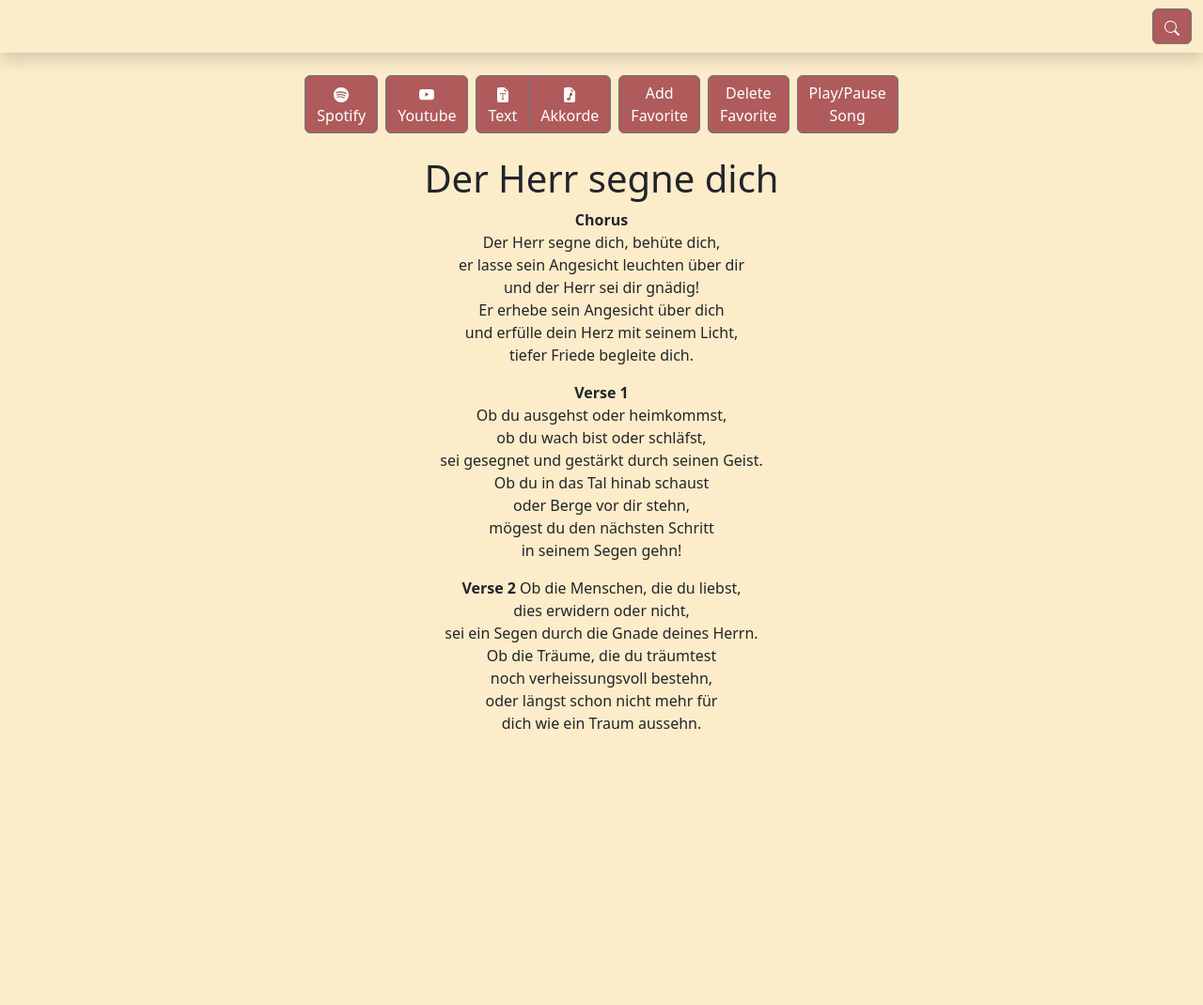
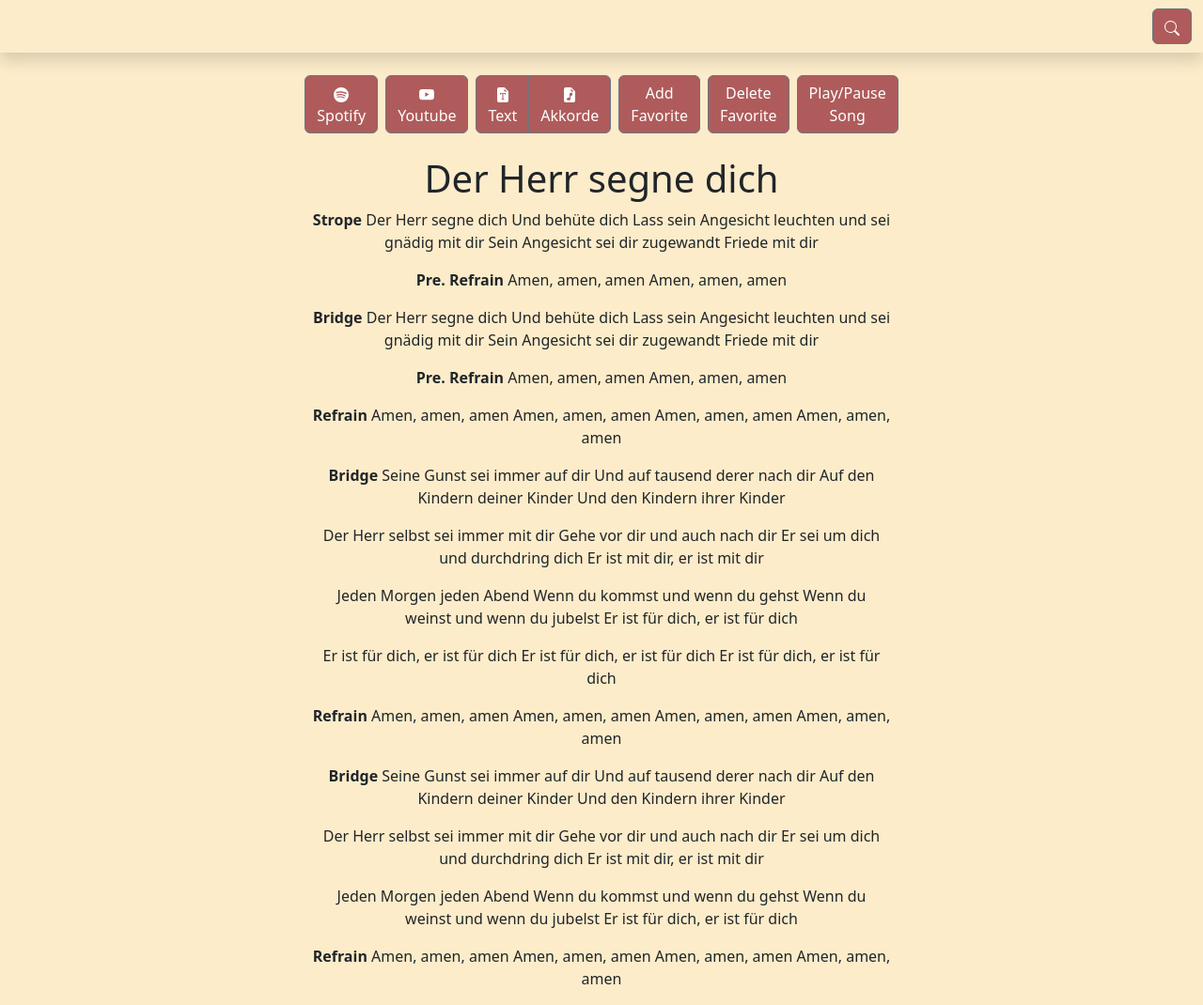
Before and after one commit to Elija-K/song-dist, a Jekyll site: the page built from songs/der-herr-segne-dich.md, in a window 1280 px wide and 1070 px high. Shown: the whole window at 94% size. Built offline with Jekyll 4.4.1, drawn with Linux system fonts in a browser that asks for light colours.

Commit message:
Revert "New UI + Der Herr segne dich Text changed"
This reverts commit 3f81b5adfe660bab07f6b54c8286ef4c907ccb7e.

```diff
--- a/songs/der-herr-segne-dich.md
+++ b/songs/der-herr-segne-dich.md
@@ -1,33 +1,83 @@
 ---
 title: Der Herr segne dich
-interpret: Unbekannt
+interpret: Markus Fackler und Veronika Lohmer
 akkorde: der-herr-segne-dich.pdf
 youtube: https://music.youtube.com/watch?v=Avl1wKoat4E
 spotify: https://open.spotify.com/intl-de/track/3hYokYd6VpXpmnuw5hvZlZ?si=7e9e7c5b3aa7418c
 ---
 
-**Chorus**
-Der Herr segne dich, behüte dich,
-er lasse sein Angesicht leuchten über dir
-und der Herr sei dir gnädig!
-Er erhebe sein Angesicht über dich
-und erfülle dein Herz mit seinem Licht,
-tiefer Friede begleite dich.
+**Strope**
+Der Herr segne dich
+Und behüte dich
+Lass sein Angesicht leuchten und sei gnädig mit dir
+Sein Angesicht sei dir zugewandt
+Friede mit dir
 
-**Verse 1**
-Ob du ausgehst oder heimkommst,
-ob du wach bist oder schläfst,
-sei gesegnet und gestärkt durch seinen Geist.
-Ob du in das Tal hinab schaust
-oder Berge vor dir stehn,
-mögest du den nächsten Schritt
-in seinem Segen gehn!
+**Pre. Refrain**
+Amen, amen, amen
+Amen, amen, amen
 
-**Verse 2**
-Ob die Menschen, die du liebst,
-dies erwidern oder nicht,
-sei ein Segen durch die Gnade deines Herrn.
-Ob die Träume, die du träumtest
-noch verheissungsvoll bestehn,
-oder längst schon nicht mehr für
-dich wie ein Traum aussehn.
+**Bridge**
+Der Herr segne dich
+Und behüte dich
+Lass sein Angesicht leuchten und sei gnädig mit dir
+Sein Angesicht sei dir zugewandt
+Friede mit dir
+
+**Pre. Refrain**
+Amen, amen, amen
+Amen, amen, amen
+
+**Refrain**
+Amen, amen, amen
+Amen, amen, amen
+Amen, amen, amen
+Amen, amen, amen
+
+**Bridge**
+Seine Gunst sei immer auf dir
+Und auf tausend derer nach dir
+Auf den Kindern deiner Kinder
+Und den Kindern ihrer Kinder
+
+Der Herr selbst sei immer mit dir
+Gehe vor dir und auch nach dir
+Er sei um dich und durchdring dich
+Er ist mit dir, er ist mit dir
+
+Jeden Morgen jeden Abend
+Wenn du kommst und wenn du gehst
+Wenn du weinst und wenn du jubelst
+Er ist für dich, er ist für dich
+
+Er ist für dich, er ist für dich
+Er ist für dich, er ist für dich
+Er ist für dich, er ist für dich
+
+**Refrain**
+Amen, amen, amen
+Amen, amen, amen
+Amen, amen, amen
+Amen, amen, amen
+
+**Bridge**
+Seine Gunst sei immer auf dir
+Und auf tausend derer nach dir
+Auf den Kindern deiner Kinder
+Und den Kindern ihrer Kinder
+
+Der Herr selbst sei immer mit dir
+Gehe vor dir und auch nach dir
+Er sei um dich und durchdring dich
+Er ist mit dir, er ist mit dir
+
+Jeden Morgen jeden Abend
+Wenn du kommst und wenn du gehst
+Wenn du weinst und wenn du jubelst
+Er ist für dich, er ist für dich
+
+**Refrain**
+Amen, amen, amen
+Amen, amen, amen
+Amen, amen, amen
+Amen, amen, amen
```
